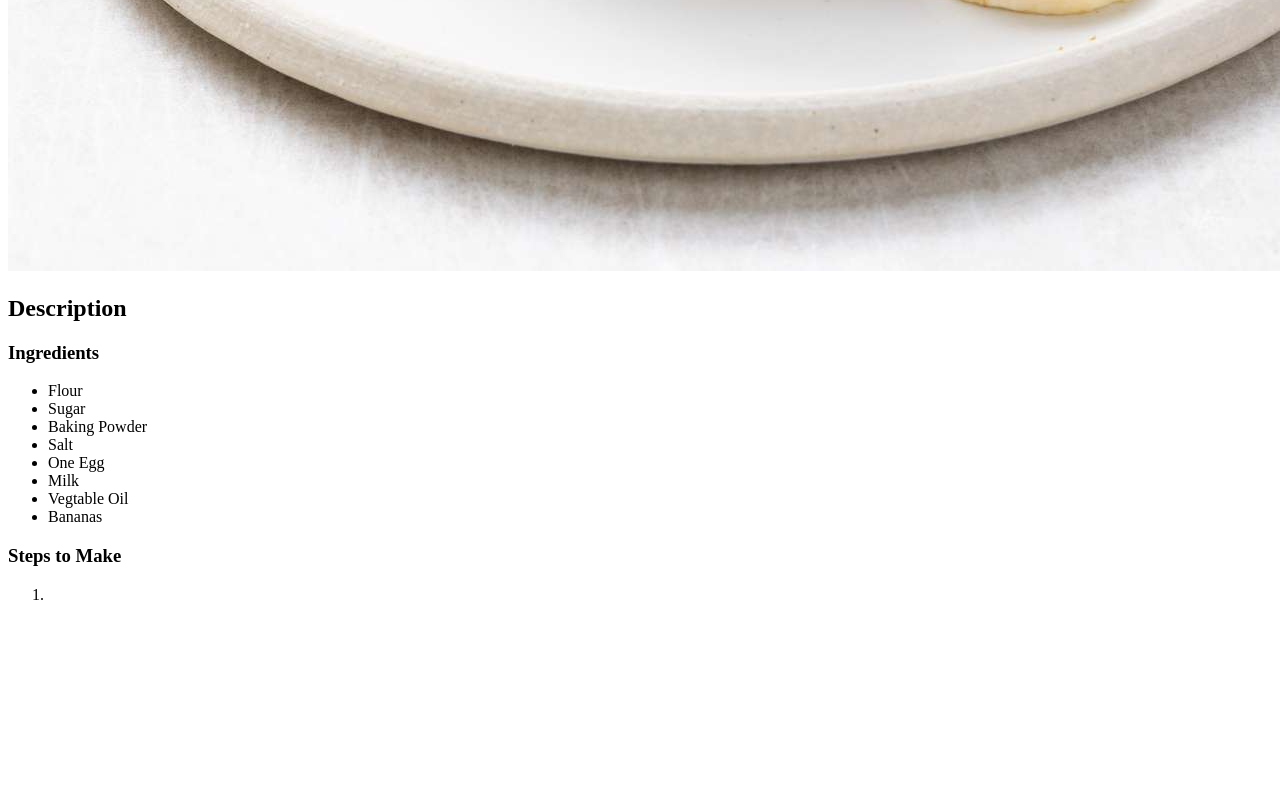
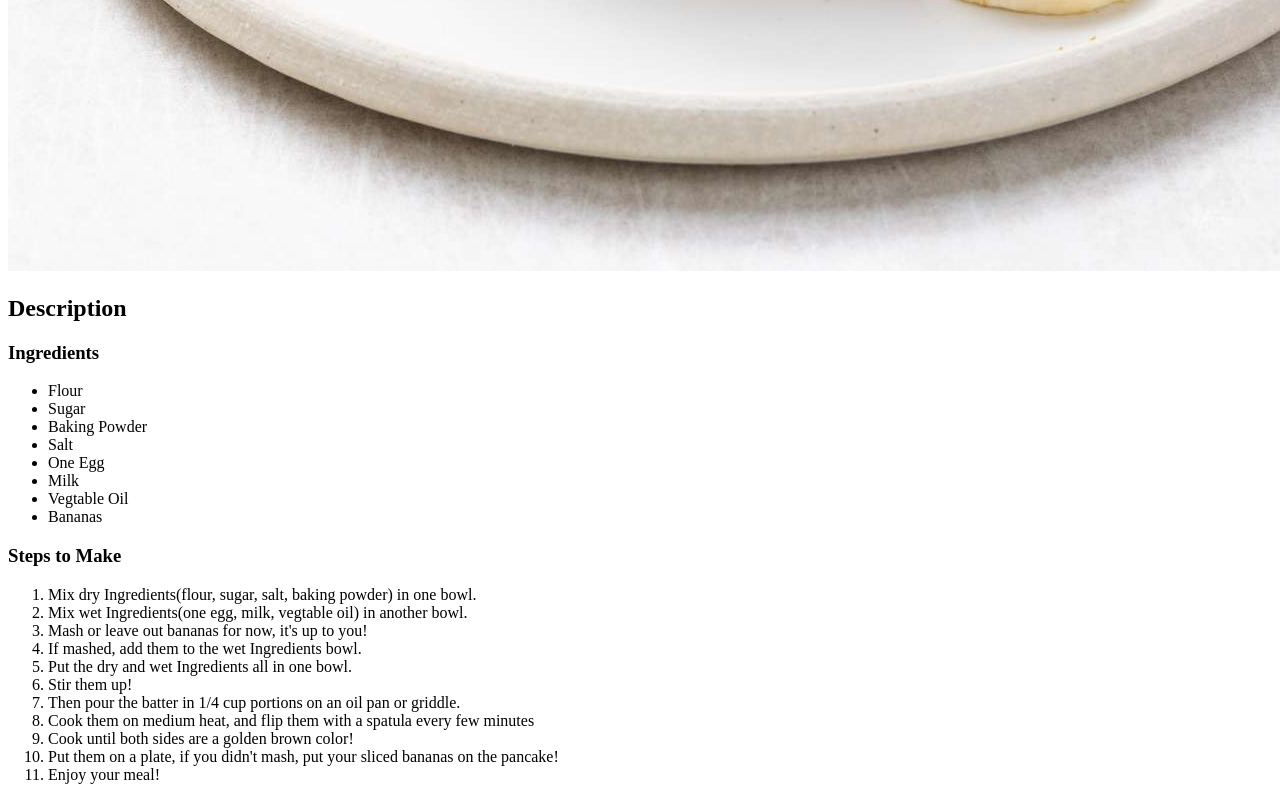
Before and after one commit to t-robbins14/odin-recipes, a plain HTML site: page recipes/bananapancakes.html in a window 1280 px wide. Shown: the part 952-1752 px from the top of the page. Before the commit the page ends 1572 px from the top, so only its background shows below. Drawn offline with Linux system fonts and the light colour scheme.

Commit message:
Created an ordered list involving the steps to make some banana pancakes

```diff
--- a/recipes/bananapancakes.html
+++ b/recipes/bananapancakes.html
@@ -23,7 +23,17 @@
         </ul>
         <h3>Steps to Make</h3>
         <ol>
-            <li></li>
+            <li>Mix dry Ingredients(flour, sugar, salt, baking powder) in one bowl.</li>
+            <li>Mix wet Ingredients(one egg, milk, vegtable oil) in another bowl.</li>
+            <li>Mash or leave out bananas for now, it's up to you!</li>
+            <li>If mashed, add them to the wet Ingredients bowl.</li>
+            <li>Put the dry and wet Ingredients all in one bowl.</li>
+            <li>Stir them up!</li>
+            <li>Then pour the batter in 1/4 cup portions on an oil pan or griddle.</li>
+            <li>Cook them on medium heat, and flip them with a spatula every few minutes</li>
+            <li>Cook until both sides are a golden brown color!</li>
+            <li>Put them on a plate, if you didn't mash, put your sliced bananas on the pancake!</li>
+            <li>Enjoy your meal!</li>
         </ol>
 </body>
 </html>
```
